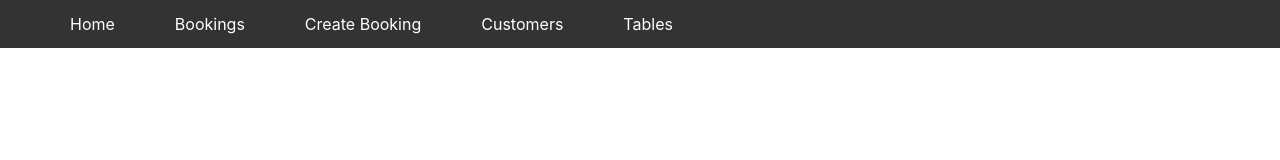
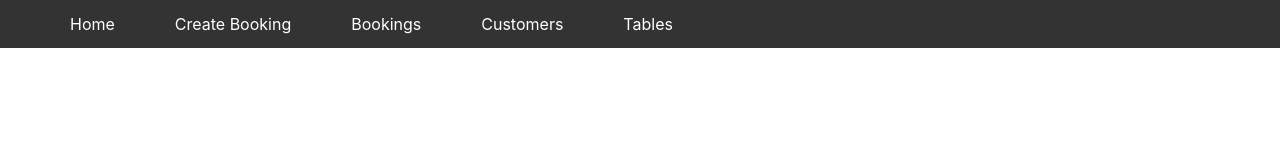
Before and after one commit to YYChen01988/Restaurant_Booking_System_Fullstack, a React (Create React App) app in the folder restaurantfrontend/: page / in a window 1280 px wide. Shown: the top 160 px of the page. Built offline with nearby package versions, Linux system fonts and the light colour scheme.

Commit message:
Changes navigation order

```diff
--- a/restaurantfrontend/src/NavBar.js
+++ b/restaurantfrontend/src/NavBar.js
@@ -9,10 +9,10 @@ const NavBar = (props) => {
           <Link to="/">Home</Link>
         </li>
         <li>
-          <Link to="/bookings">Bookings</Link>
+          <Link to="/bookings/new">Create Booking</Link>
         </li>
         <li>
-          <Link to="/bookings/new">Create Booking</Link>
+          <Link to="/bookings">Bookings</Link>
         </li>
         <li>
           <Link to="/customers">Customers</Link>
```
